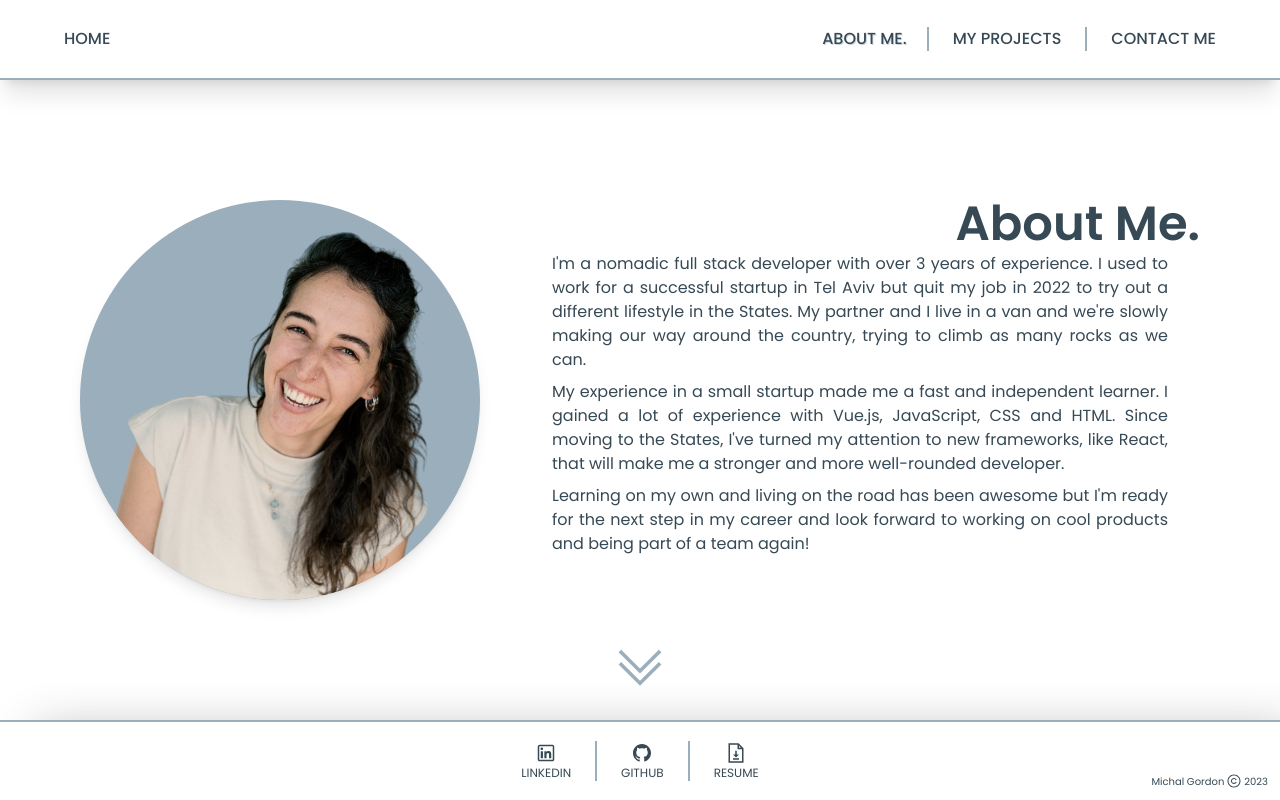
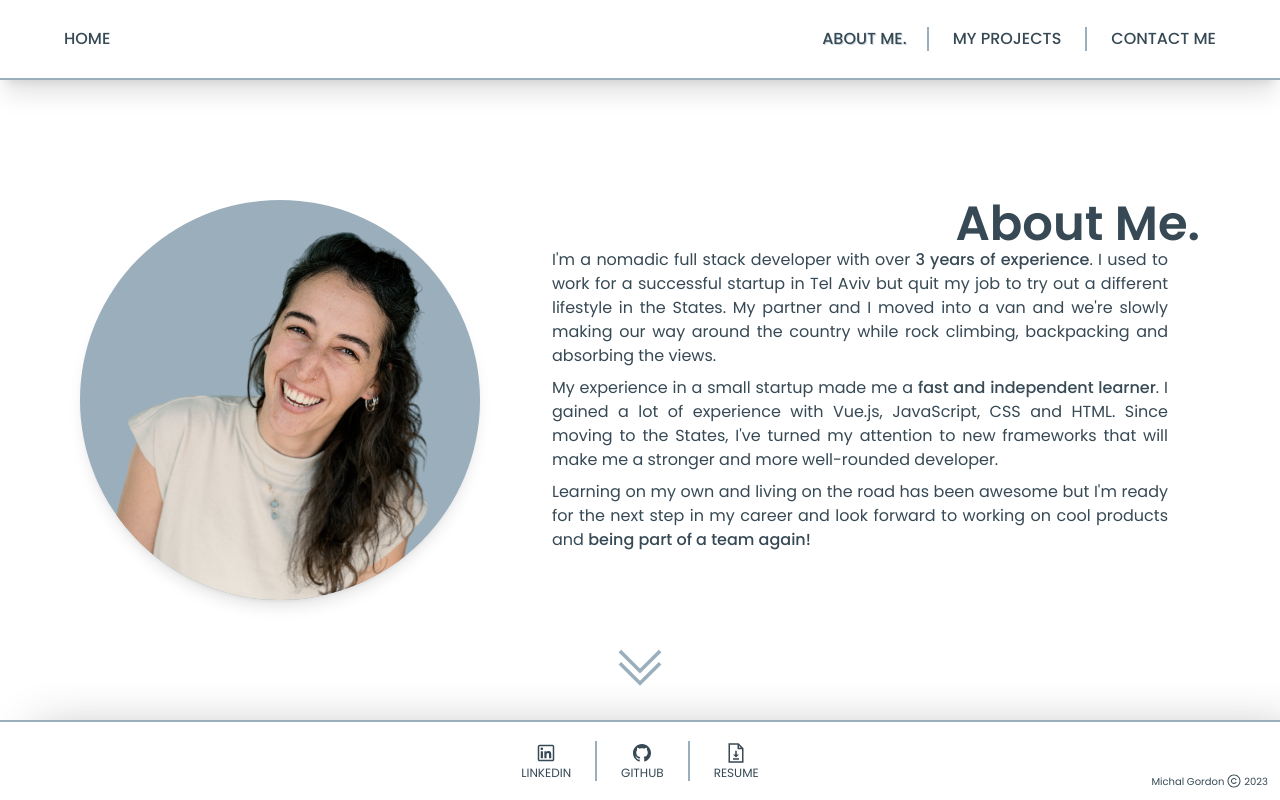
Before and after one commit to Michalgordon/mikeys-portfolio, a React (Vite) app: page /about in a window 1280 px wide. Built offline with nearby package versions, Linux system fonts and the light colour scheme.

Commit message:
updated blurb

```diff
--- a/src/constants.js
+++ b/src/constants.js
@@ -96,16 +96,6 @@ export const SKILLS = [
       iconName: "book-solid",
     },
   ];
-  export const EXPERIENCE_BLURB = {
-    title: "what i've been up to",
-    timeLine: "2022 - PRESENT",
-    location: "USA",
-    iconName: "shuttle-van-solid",
-    content: [
-    `I'm a nomadic full stack developer with over 3 years of experience. I used to work for a successful startup in Tel Aviv but quit my job in 2022 to try out a different lifestyle in the States. My partner and I live in a van and we're slowly making our way around the country, trying to climb as many rocks as we can.`,
-    `My experience in a small startup made me a fast and independent learner. I gained a lot of experience with Vue.js, JavaScript, CSS and HTML. Since moving to the States, I've turned my attention to new frameworks, like React, that will make me a stronger and more well-rounded developer.` ,
-    `Learning on my own and living on the road has been awesome but I'm ready for the next step in my career and look forward to working on cool products and being part of a team again!`,
-  ]}
   export const PROJECTS = [
     {
       title: "Personal Portfolio",
--- a/src/pages/AboutMe.jsx
+++ b/src/pages/AboutMe.jsx
@@ -5,14 +5,38 @@ import {
   MyExperience,
   Skills,
 } from "../components";
-import { EXPERIENCE_BLURB } from "../constants";
 import { motion, useInView } from "framer-motion";
-import { useRef } from "react";
+import { Fragment, useRef } from "react";
 
 const AboutMe = () => {
   const ref = useRef(null);
   const isInView = useInView(ref, { amount: 1 });
 
+  const blurb = (
+    <Fragment>
+      <p>
+        I'm a nomadic full stack developer with over
+        <span className="font-medium"> 3 years of experience</span>. I used to
+        work for a successful startup in Tel Aviv but quit my job to try out a
+        different lifestyle in the States. My partner and I moved into a van and
+        we're slowly making our way around the country while rock climbing,
+        backpacking and absorbing the views.
+      </p>
+      <p>
+        My experience in a small startup made me a{" "}
+        <span className="font-medium">fast and independent learner</span>. I
+        gained a lot of experience with Vue.js, JavaScript, CSS and HTML. Since
+        moving to the States, I've turned my attention to new frameworks that
+        will make me a stronger and more well-rounded developer.
+      </p>
+      <p>
+        Learning on my own and living on the road has been awesome but I'm ready
+        for the next step in my career and look forward to working on cool
+        products and{" "}
+        <span className="font-medium">being part of a team again!</span>
+      </p>
+    </Fragment>
+  );
   return (
     <div className="w-full flex flex-col flex-grow ">
       <div
@@ -39,19 +63,12 @@ const AboutMe = () => {
             ></ProfilePicture>
           </motion.div>
           <motion.div
-            className="flex-col"
+            className="flex flex-col text-xs md:text-base text-justify px-8 gap-2"
             initial={{ opacity: 0 }}
             animate={{ opacity: "100%" }}
             transition={{ delay: 0.2, ease: "easeOut", duration: 1 }}
           >
-            {EXPERIENCE_BLURB.content.map((paragraph, index) => (
-              <p
-                className="pt-2 px-8 text-xs md:text-base text-justify"
-                key={index}
-              >
-                {paragraph}
-              </p>
-            ))}
+            {blurb}
           </motion.div>
         </div>
         <motion.div
```
